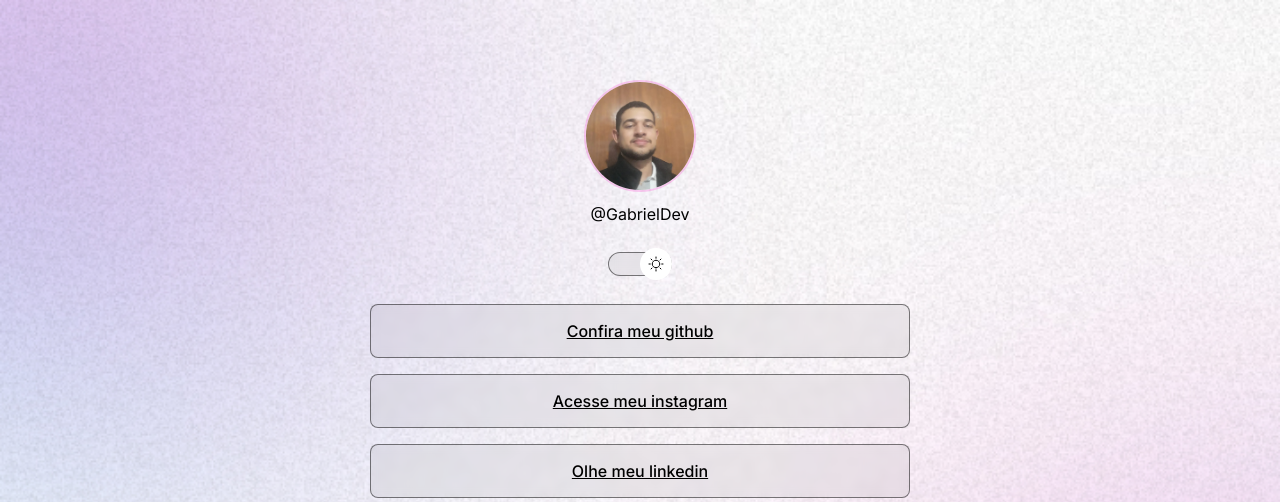
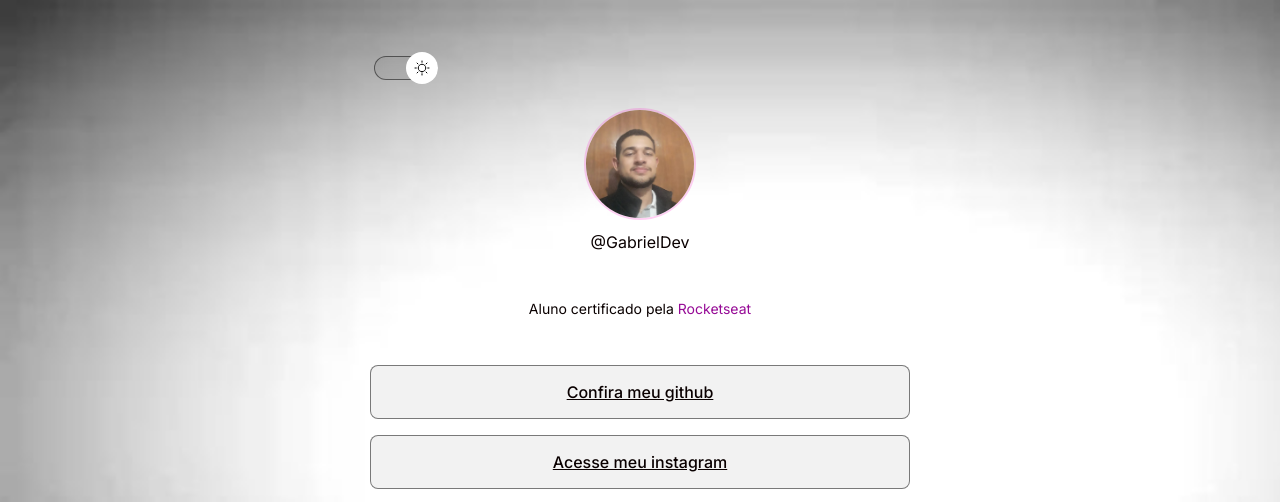
Before and after one commit to russodev1/Portfolio, a plain HTML site: page index.html in a window 1280 px wide. Shown: the top 502 px of the page. Drawn offline with nearby package versions, Linux system fonts and the light colour scheme.

Commit message:
Layout att. + bug fixes + certificate

```diff
--- a/index.html
+++ b/index.html
@@ -9,15 +9,20 @@
 <body>
 
     <div id="container">
+
+        <div id="switch" onclick="toggleMode()">
+            <button ></button>
+            <span></span>
+        </div>
+
         <div id="profile">
             <img src="./assets/foto2.jpg" alt="Foto de Gabriel">
             <p>@GabrielDev</p>
         </div>
 
-        <div id="switch" onclick="toggleMode()">
-            <button ></button>
-            <span></span>
-        </div>
+        <footer>
+            Aluno certificado pela <a href="https://app.rocketseat.com.br/certificates/14f92fea-5067-46b8-8689-9c8e00c14d50" target="_blank">Rocketseat</a>
+        </footer>
 
         <div id="links">
             <ul>
@@ -31,6 +36,7 @@
         </div>
 
         <div id="social-links">
+
             <!-- <a>
                 <ion-icon name="logo-youtube"></ion-icon>
             </a> -->
@@ -45,14 +51,11 @@
             </a>
         </div>
 
-        <footer>
-            Aluno certificado pela <a href="https://app.rocketseat.com.br/home" target="_blank">Rocketseat</a>
-        </footer>
     </div>
 
-    <!-- Script de importação dos ícones do https://ionic.io/ionicons -->
+        <!-- Script de importação dos ícones do https://ionic.io/ionicons -->
 
-    <script type="module" src="https://unpkg.com/ionicons@7.1.0/dist/ionicons/ionicons.esm.js"></script>
+        <script type="module" src="https://unpkg.com/ionicons@7.1.0/dist/ionicons/ionicons.esm.js"></script>
     <script nomodule src="https://unpkg.com/ionicons@7.1.0/dist/ionicons/ionicons.js"></script>
     <script src="./prjct.js"></script>
 </body>
--- a/prjct.css
+++ b/prjct.css
@@ -3,6 +3,55 @@
 
 @import url('https://fonts.googleapis.com/css2?family=Inter:wght@400;500&display=swap');
 
+/* Botão SWITCH */
+
+#switch {
+
+    margin: 4px;
+    width: 64px;
+    /* padding: 4px; */
+    /* border: 1px solid red; */
+    position: relative;
+
+}
+
+
+#switch button {
+    position: absolute;
+    z-index: 1;
+    top: 50%;
+    transform:translateY(-50%);
+    border: 0;
+    padding: 8px;
+    gap: 8px;
+    height: 32px;
+    width: 32px;
+    border-radius: 50%;
+    background: white var(--switch-bg-url) no-repeat center;
+    animation: slide-out 0.25s;
+}
+
+#switch button:hover {
+    outline: solid 8px var(--highlight-color)
+}
+
+#switch span {
+
+    display: block;
+    backdrop-filter: blur(4px);
+    -webkit-backdrop-filter: blur(4px);
+    width: 64px;
+    background: var(--surface-color);
+    height: 24px;
+    border-radius: 9999px;
+    border: 1px solid var(--stroke-color);
+}
+
+.light #switch button {
+
+    animation: slide-in 0.25s forwards;
+
+}
 /* Atributos universais do HTML em questão */
 
 * {
@@ -17,8 +66,8 @@
 
 :root {
 
-    --text-color: white;
-    --bg-mobile: url(./assets/bg-mobile.jpg);
+    --text-color: rgba(0, 255, 0, 0.7);
+    --bg-mobile: url(./assets/background-mobile.jpg);
     --stroke-color: rgba(255, 255, 255, 0.5);
     --surface-color: rgba(255, 255, 255, 0.1);
     --stroke-color-hover: rgba(255, 255, 255, 1);
@@ -30,9 +79,9 @@
 
 .light {
     /* --highlight-color: rgba(255, 255, 255, 0.1); */
-    --rocket-seat-color: rgb(247, 46, 46);
-    --text-color: black;
-    --bg-mobile: url(./assets/bg-mobile-light.jpg);
+    --rocket-seat-color: rgba(150, 10, 150, 1);
+    --text-color: rgba(10, 0, 0, 1);
+    --bg-mobile: url(./assets/background-light-mobile.jpeg);
     --stroke-color: rgba(0, 0, 0, 0.50);
     --surface-color: rgba(0, 0, 0, 0.05);
     --stroke-color-hover: black;
@@ -85,54 +134,6 @@ body {
 
 }
 
-/* Botão SWITCH */
-
-#switch {
-    margin: 4px auto;
-    width: 64px;
-    /* padding: 4px; */
-    /* border: 1px solid red; */
-    position: relative;
-
-}
-
-
-#switch button {
-    position: absolute;
-    z-index: 1;
-    top: 50%;
-    transform:translateY(-50%);
-    border: 0;
-    padding: 8px;
-    gap: 8px;
-    height: 32px;
-    width: 32px;
-    border-radius: 50%;
-    background: white var(--switch-bg-url) no-repeat center;
-    animation: slide-out 0.25s;
-}
-
-#switch button:hover {
-    outline: solid 8px var(--highlight-color)
-}
-
-#switch span {
-
-    display: block;
-    backdrop-filter: blur(4px);
-    -webkit-backdrop-filter: blur(4px);
-    width: 64px;
-    background: var(--surface-color);
-    height: 24px;
-    border-radius: 9999px;
-    border: 1px solid var(--stroke-color);
-}
-
-.light #switch button {
-
-    animation: slide-in 0.25s forwards;
-
-}
 
 /* Parte dos Links */
 
@@ -216,13 +217,13 @@ footer a {
 
 /* desktop background */
 
-@media (min-width: 700px;) {
+@media (min-width: 700px) {
     :root {
-    --bg-mobile: url(./assets/bg-desktop.jpg);
+    --bg-mobile: url(./assets/background-desktop.jpeg);
     }
 
     .light {
-    --bg-mobile: url(./assets/bg-desktop-light.jpg);
+    --bg-mobile: url(./assets/background-light-desktop.jpeg);
     }
 }
 
```
Also changed, not shown: assets/background-desktop.jpeg (added), assets/background-light-desktop.jpeg (added), assets/background-light-mobile.jpeg (added), assets/background-mobile.jpg (added).
